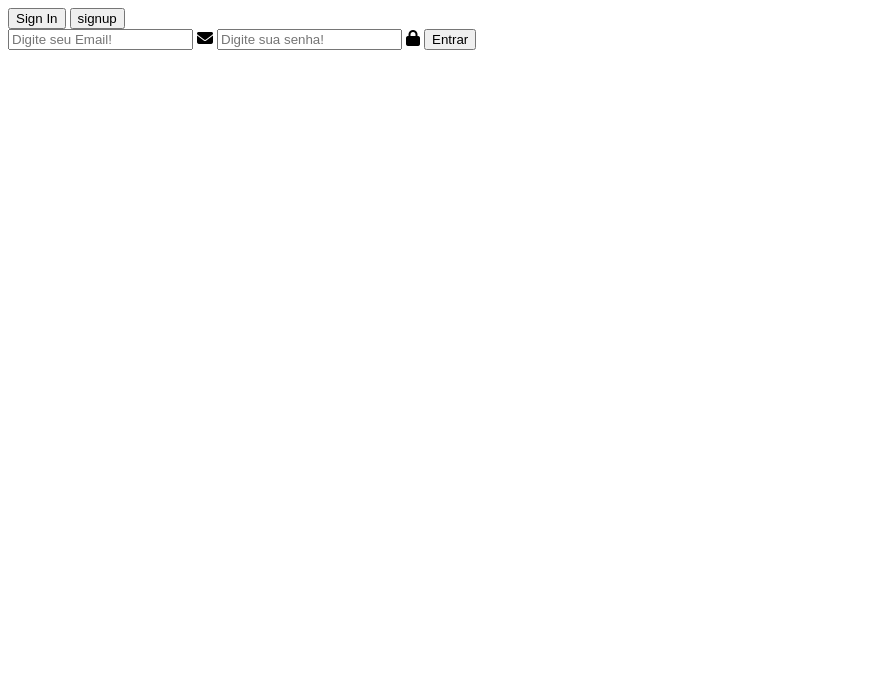
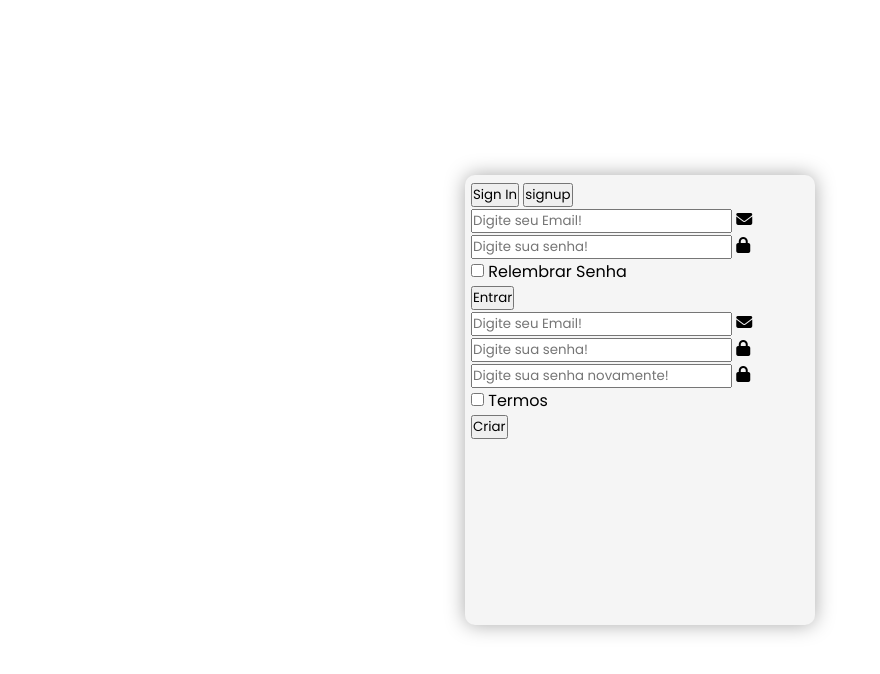
Before and after one commit to Eduardodiniz05/signin-up-page, a plain HTML site: page public/index.html in a window 1280 px wide. Shown: the whole page, without its empty margins (0-880 px from the left). Drawn offline with Linux system fonts and the light colour scheme.

Commit message:
iniciado estilização com css

```diff
--- a/public/index.html
+++ b/public/index.html
@@ -16,14 +16,42 @@
             <button id="btn-signin">Sign In</button>
             <button id="btn-signup">signup</button>
         </div>
-
+        <!-- formulario de SignIn -->
         <form  id="signin">
             <input type="text" placeholder="Digite seu Email!" required >
             <i class="fas fa-envelope iEmail"></i>
+
             <input type="password" placeholder="Digite sua senha!" required >
             <i class="fas fa-lock iPassword"></i>
 
+            <div class="check-box">
+                <input type="checkbox" />
+                <span>Relembrar Senha</span>
+            </div>
+
             <button type="submit">Entrar</button>
+
+
+        </form>
+        <!-- formulario de SignUp -->
+        <form  id="signin">
+            <input type="text" placeholder="Digite seu Email!" required >
+            <i class="fas fa-envelope iEmail"></i>
+
+            <input type="password" placeholder="Digite sua senha!" required >
+            <i class="fas fa-lock iPassword"></i>
+
+            <input type="password" placeholder="Digite sua senha novamente!" required >
+            <i class="fas fa-lock iPassword2"></i>
+
+            <div class="check-box">
+                <input type="checkbox" />
+                <span>Termos</span>
+            </div>
+
+            <button type="submit">Criar</button>
+
+
         </form>
     </div>
 
--- a/public/styles.css
+++ b/public/styles.css
@@ -0,0 +1,29 @@
+@import url('https://fonts.googleapis.com/css2?family=Poppins&family=Roboto:wght@100;300;400;500;700;900&family=Source+Sans+Pro:wght@200;300;400;600;700;900&display=swap');
+
+* {
+    margin: 0;
+    padding: 0;
+    box-sizing: border-box;
+    font-family: 'Poppins', sans-serif;
+}
+
+body {
+    width: 100vw;
+    height: 100vh;
+    display: flex;
+    align-items: center;
+    justify-content: center;
+}
+
+.container {
+    background-color: whitesmoke;
+    padding: 6px;
+    width: 350px;
+    height: 450px;
+    flex-direction: column;
+    align-items: center;
+    position: relative;
+    overflow: hidden;
+    border-radius: 10px;
+    box-shadow: 0 0 20px 0 darkgrey;
+}
```
